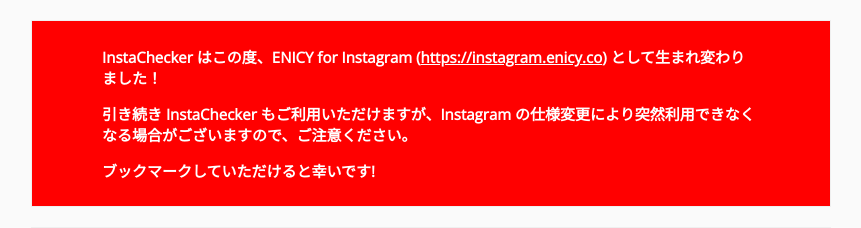
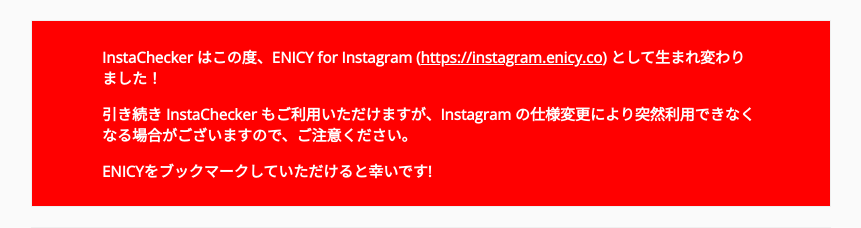
Before and after one commit to mktia/instachecker, a Flask app: page / in a window 1280 px wide. Shown: the part 58-286 px from the top of the page, without its empty margins (209-1070 px from the left). Run offline with Flask 2, Linux system fonts and the light colour scheme; some libraries are stand-ins or nearby versions.

Commit message:
box text verify

```diff
--- a/templates/index.html
+++ b/templates/index.html
@@ -30,7 +30,7 @@
         <section style="background-color: #f00; color: #fff; font-weight: bold;">
           <p>InstaChecker はこの度、ENICY for Instagram (<a href="https://instagram.enicy.co" rel="nofollow" style="color:#fff;text-decoration:underline">https://instagram.enicy.co</a>) として生まれ変わりました！</p>
           <p>引き続き InstaChecker もご利用いただけますが、Instagram の仕様変更により突然利用できなくなる場合がございますので、ご注意ください。</p>
-          <p>ブックマークしていただけると幸いです!</p>
+          <p>ENICYをブックマークしていただけると幸いです!</p>
         </section>
         <section>
             <div class="welcome">
```
